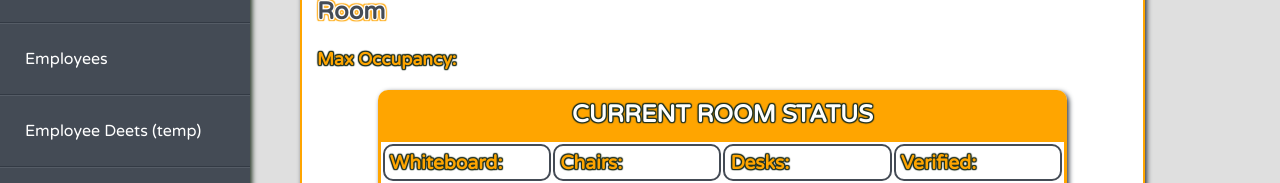
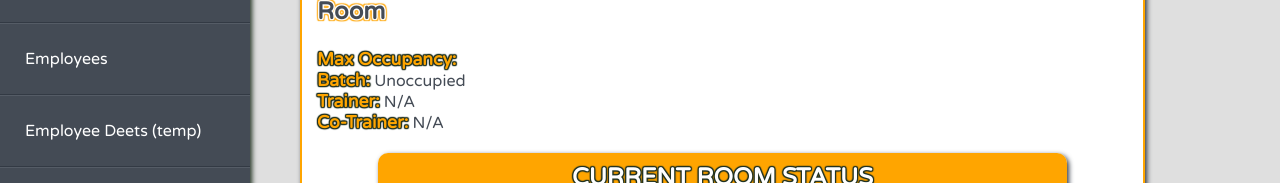
Before and after one commit to revature-rms/rms-ui, a React (Create React App) app: page /room-details in a window 1280 px wide. Shown: the part 375-558 px from the top of the page. Built offline with nearby package versions, Linux system fonts and the light colour scheme; no server answers.

Commit message:
Updated room details to include more ... details.

```diff
--- a/src/components/room-details-component/RoomDetailsComponent.tsx
+++ b/src/components/room-details-component/RoomDetailsComponent.tsx
@@ -44,7 +44,11 @@ export class RoomDetailsComponent extends React.Component<IRoomDetailsProps, IRo
             <Wrapper title={this.props.room ? `Room ${this.props.room.roomNumber}` : "Room Number Here"} elements="This will be a secondary navbar eventually">
                 <div className="full-card">
                     <h4>Room {this.props.room ? this.props.room.roomNumber : "Not Found"}</h4>
-                    <b>Max Occupancy:</b> {this.props.room ? this.props.room.maxOccupancy : "Occupancy Unknown"}<br /><br />
+                    <b>Max Occupancy:</b> {this.props.room ? this.props.room.maxOccupancy : "Occupancy Unknown"}<br />
+                    <b>Batch:</b> {this.props.room.batch?this.props.room.batch.name:"Unoccupied"}<br />
+                    <b>Trainer:</b> {this.props.room.batch?`${this.props.room.batch.trainer.firstName} ${this.props.room.batch.trainer.lastName}`:"N/A"}<br />
+                    <b>Co-Trainer:</b> {this.props.room.batch?`${this.props.room.batch.coTrainer.firstName} ${this.props.room.batch.coTrainer.lastName}`:"N/A"}<br />
+                    <br />
                     <div className="tblbox">
                         <div className="tblhdr">Current Room Status</div>
                         <table><tr><td><b>Whiteboard:</b></td><td><b>Chairs:</b></td><td><b>Desks:</b></td><td><b>Verified:</b></td></tr>
```
